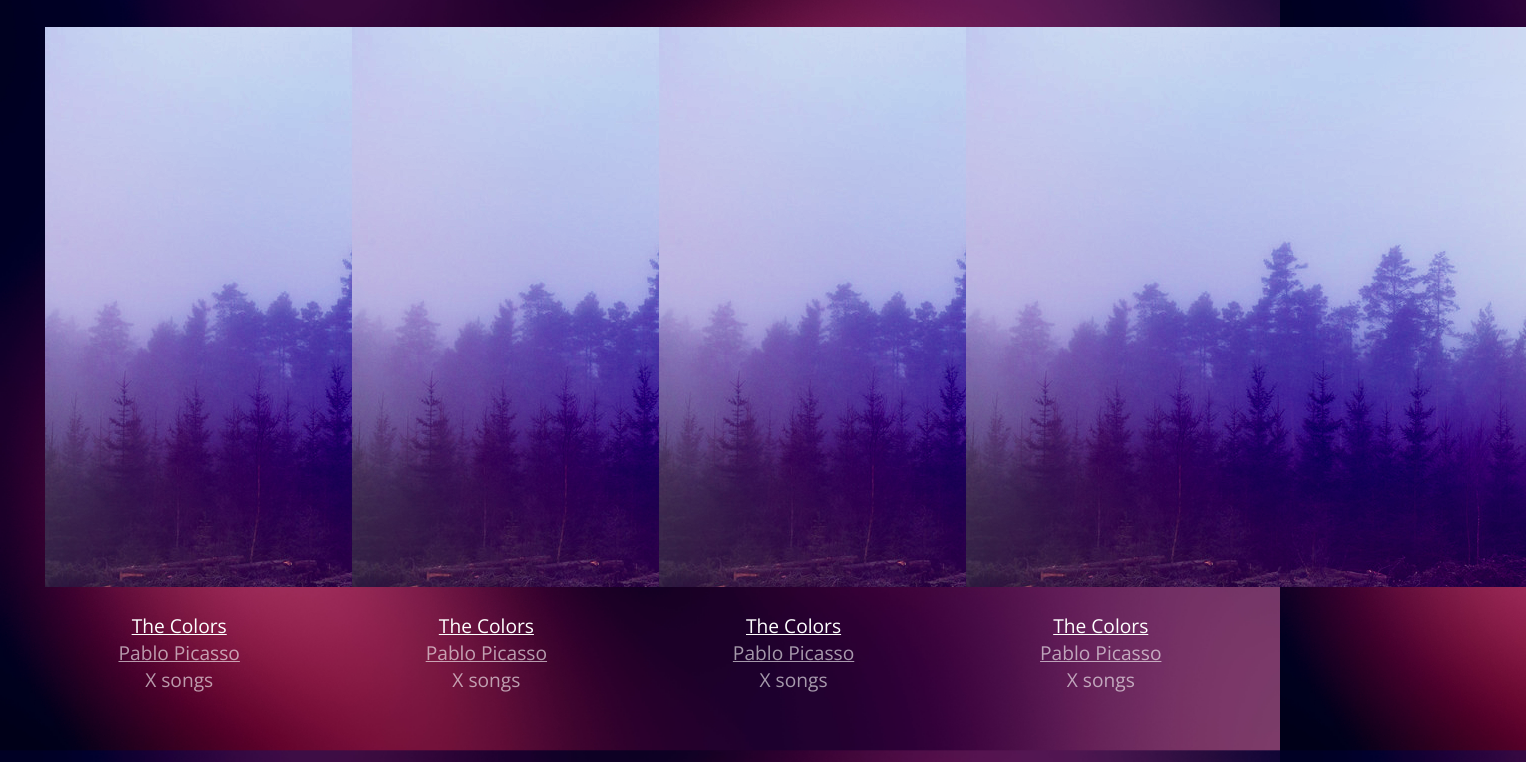
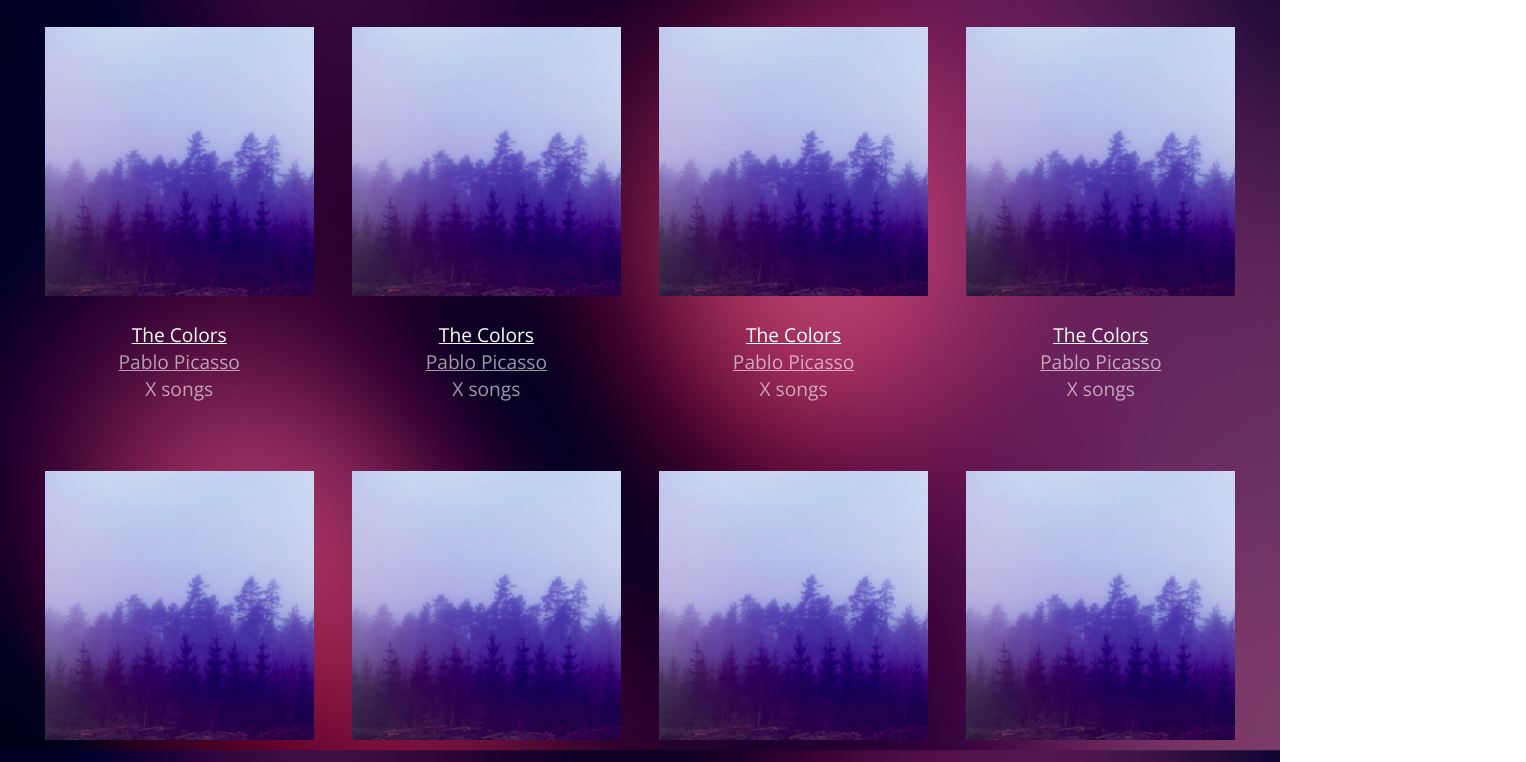
Before and after one commit to kurtwayne/bloc-jams, a plain HTML site: page collection.html in a window 1280 px wide. Shown: the part 103-865 px from the top of the page, 1526 px wide, since content can reach past the window. Drawn offline with nearby package versions, Linux system fonts and the light colour scheme.

Commit message:
fix sizing issue in collection.css

```diff
--- a/styles/collection.css
+++ b/styles/collection.css
@@ -35,6 +35,6 @@ body.collection {
     color: white;
 }
 
-.collection-ablum-container img {
-    width: 80%;
+.collection-album-container img {
+    width: 100%;
 }
```
